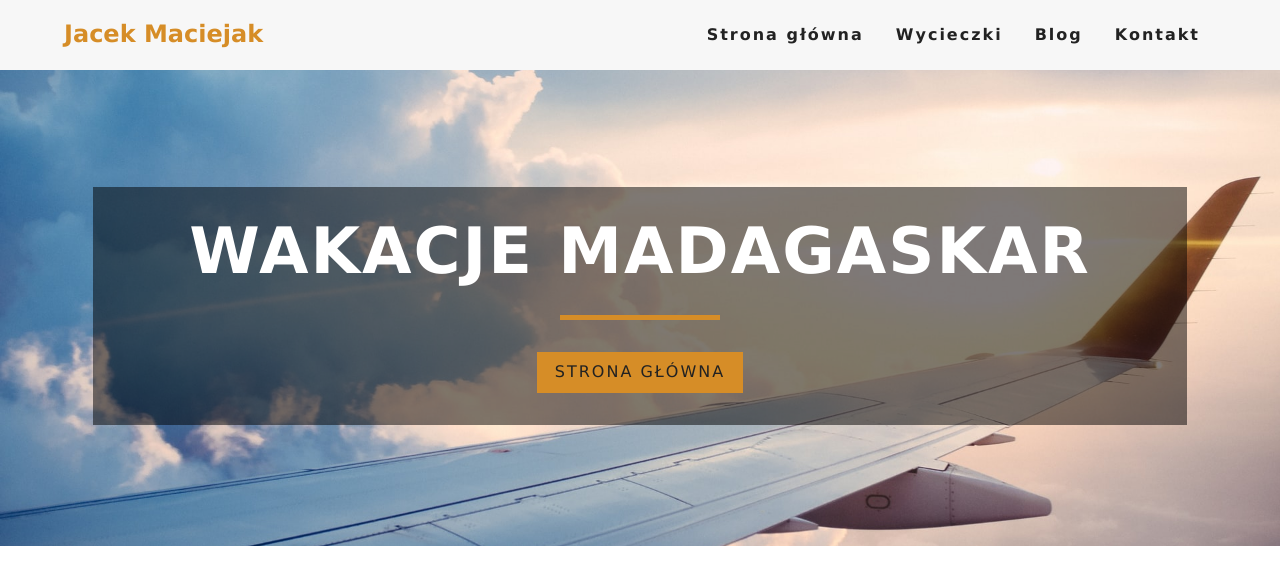
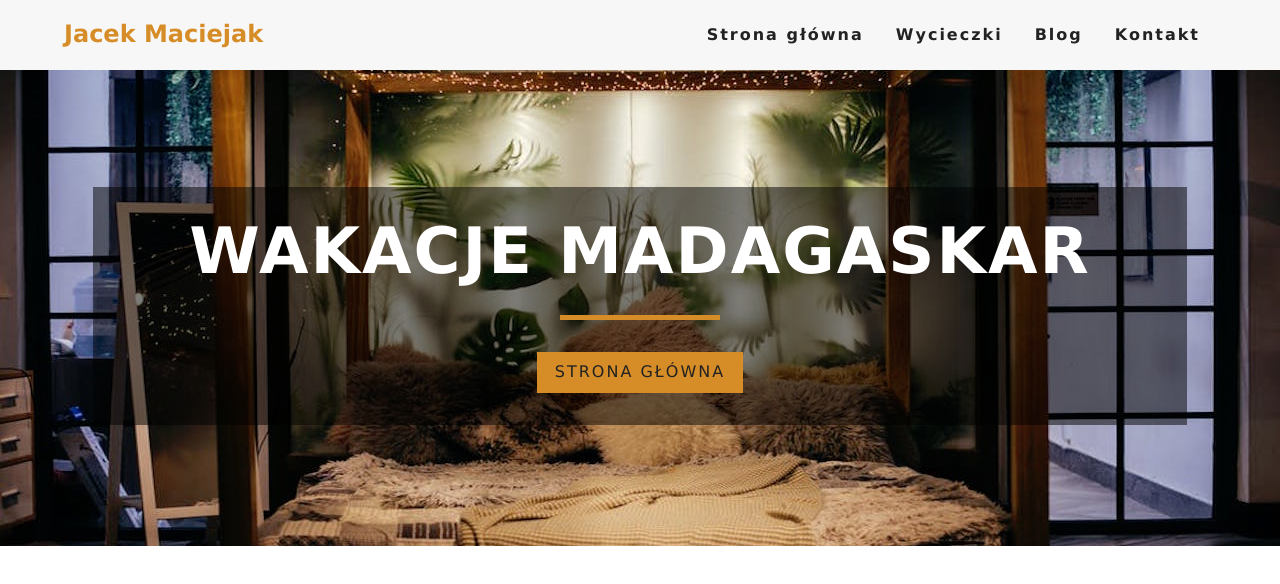
Before and after one commit to jacekmaciejak/Dream-holidays, a React (Create React App) app: page /rooms/Madagaskar-room in a window 1280 px wide. Shown: the top 584 px of the page. Built offline with nearby package versions, Linux system fonts and the light colour scheme.

Commit message:
Hero has been converted to StyledHero using styled-components

```diff
--- a/package.json
+++ b/package.json
@@ -7,7 +7,8 @@
     "react-dom": "^16.8.6",
     "react-icons": "^3.7.0",
     "react-router-dom": "^5.0.1",
-    "react-scripts": "3.0.1"
+    "react-scripts": "^3.0.1",
+    "styled-components": "^5.3.0"
   },
   "scripts": {
     "start": "react-scripts start",
--- /dev/null
+++ b/src/components/StyledHero/StyledHero.js
@@ -0,0 +1,12 @@
+import styled from 'styled-components'
+import defaultImg from "../../images/defaultImg.jpg";
+
+const StyledHero = styled.header`
+    min-height: 60vh;
+    background: url(${props => props.img}) center/cover no-repeat;
+    display: flex;
+    align-items: center;
+    justify-content: center;
+`;
+
+export default StyledHero;
--- a/src/pages/Home.js
+++ b/src/pages/Home.js
@@ -14,7 +14,7 @@
           subtitle="egzotyczne wakacje od 999 zł"
         >
           <Link to="/rooms" className="btn-primary">
-wycieczki
+            wycieczki
           </Link>
         </Banner>
       </Hero>
--- a/src/pages/SingleRoom.js
+++ b/src/pages/SingleRoom.js
@@ -1,9 +1,9 @@
 import React, { Component } from "react";
-import defaultBcg from "../images/room-1.jpeg";
-import Hero from "../components/Hero/Hero";
+import defaultBcg from "../images/defaultImg.jpg";
 import Banner from "../components/Banner/Banner";
 import { Link } from "react-router-dom";
 import { RoomContext } from "../context";
+import StyledHero from "../components/StyledHero/StyledHero";
 
 export default class SingleRoom extends Component {
   constructor(props) {
@@ -31,23 +31,24 @@
     }
     const {
       name,
-      description,
-      capacity,
-      size,
-      price,
-      extras,
-      breakfast,
-      pets,
+      // description,
+      // capacity,
+      // size,
+      // price,
+      // extras,
+      // breakfast,
+      // pets,
       images
     } = room;
     return (
-      <Hero hero="roomsHero">
+      <StyledHero img={images[0] || this.state.defaultBcg}>
         <Banner title={`Wakacje ${name}`}>
           <Link to="/rooms" className="btn-primary">
             strona główna
           </Link>
         </Banner>
-      </Hero>
+      </StyledHero>
+
     );
   }
 }
```
Also changed, not shown: 1 other file (tests, documents, lock files or other folders).
